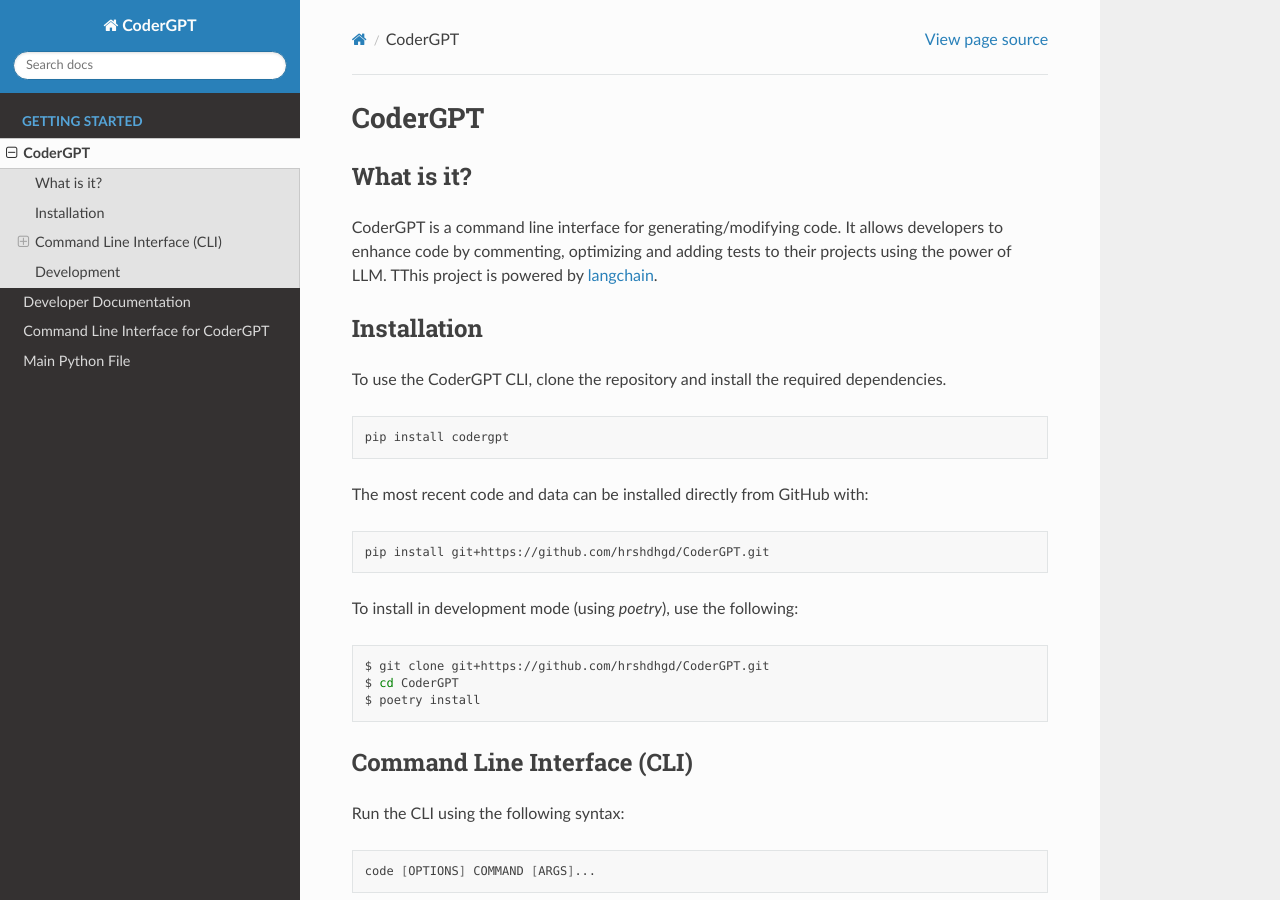
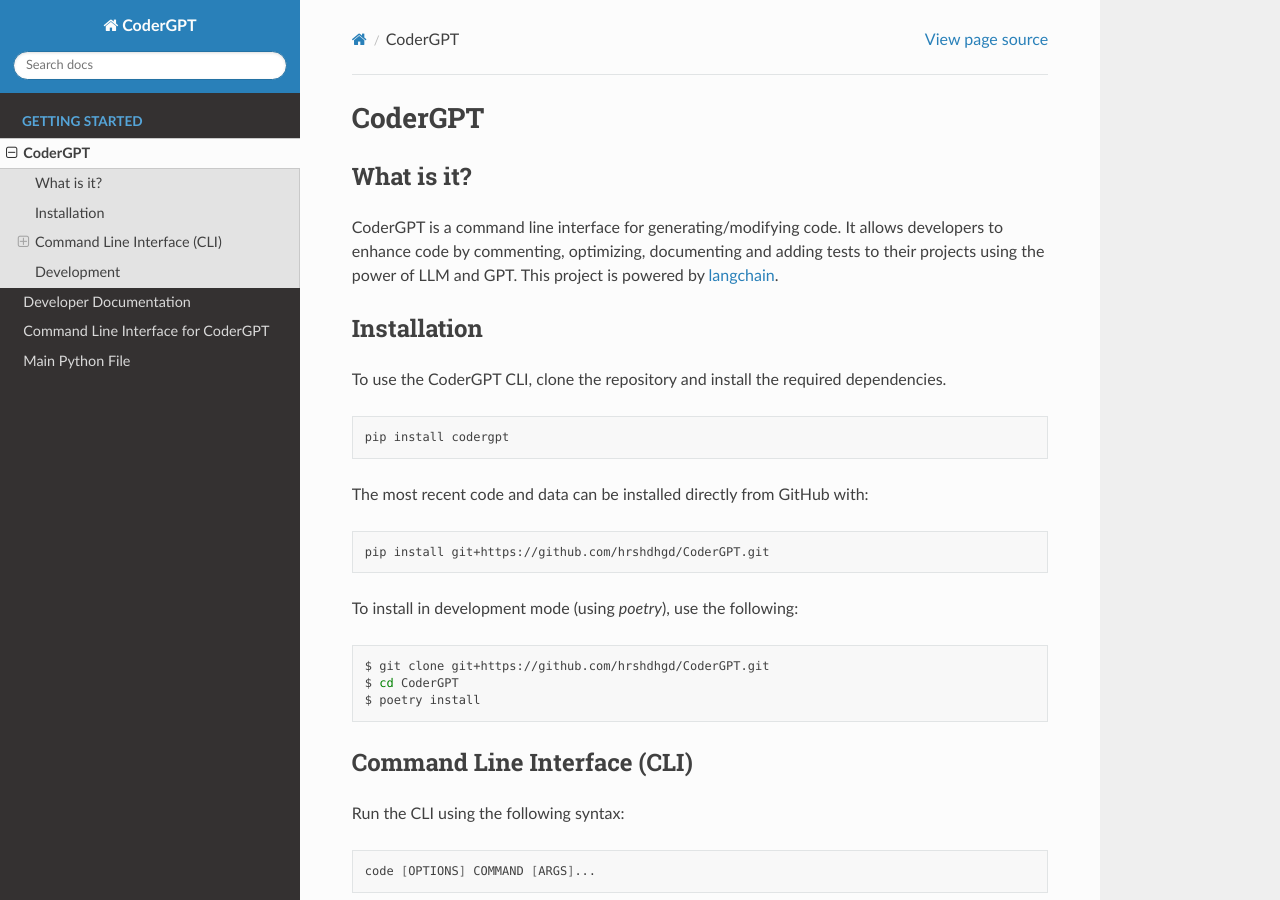
Before and after one commit to hrshdhgd/CoderGPT, a Sphinx documentation site: the page built from docs/description.rst, in a window 1280 px wide and 900 px high. Built offline with Sphinx 7.4.7 and the Read the Docs theme 2.0.0, drawn with Linux system fonts in a browser that asks for light colours; pages that are not in the unit, such as notebooks, are missing from menus.

Commit message:
updated docs

```diff
--- a/docs/description.rst
+++ b/docs/description.rst
@@ -7,8 +7,8 @@
 -----------
 
 CoderGPT is a command line interface for generating/modifying code. It allows developers to
-enhance code by commenting, optimizing and adding tests to their projects using the power of LLM.
-TThis project is powered by `langchain <https://github.com/langchain-ai/langchain>`_.
+enhance code by commenting, optimizing, documenting and adding tests to their projects using
+the power of LLM and GPT. This project is powered by `langchain <https://github.com/langchain-ai/langchain>`_.
 
 Installation
 ------------
```
Also changed, not shown: README.md (+2 -2 lines), 2 other files.
